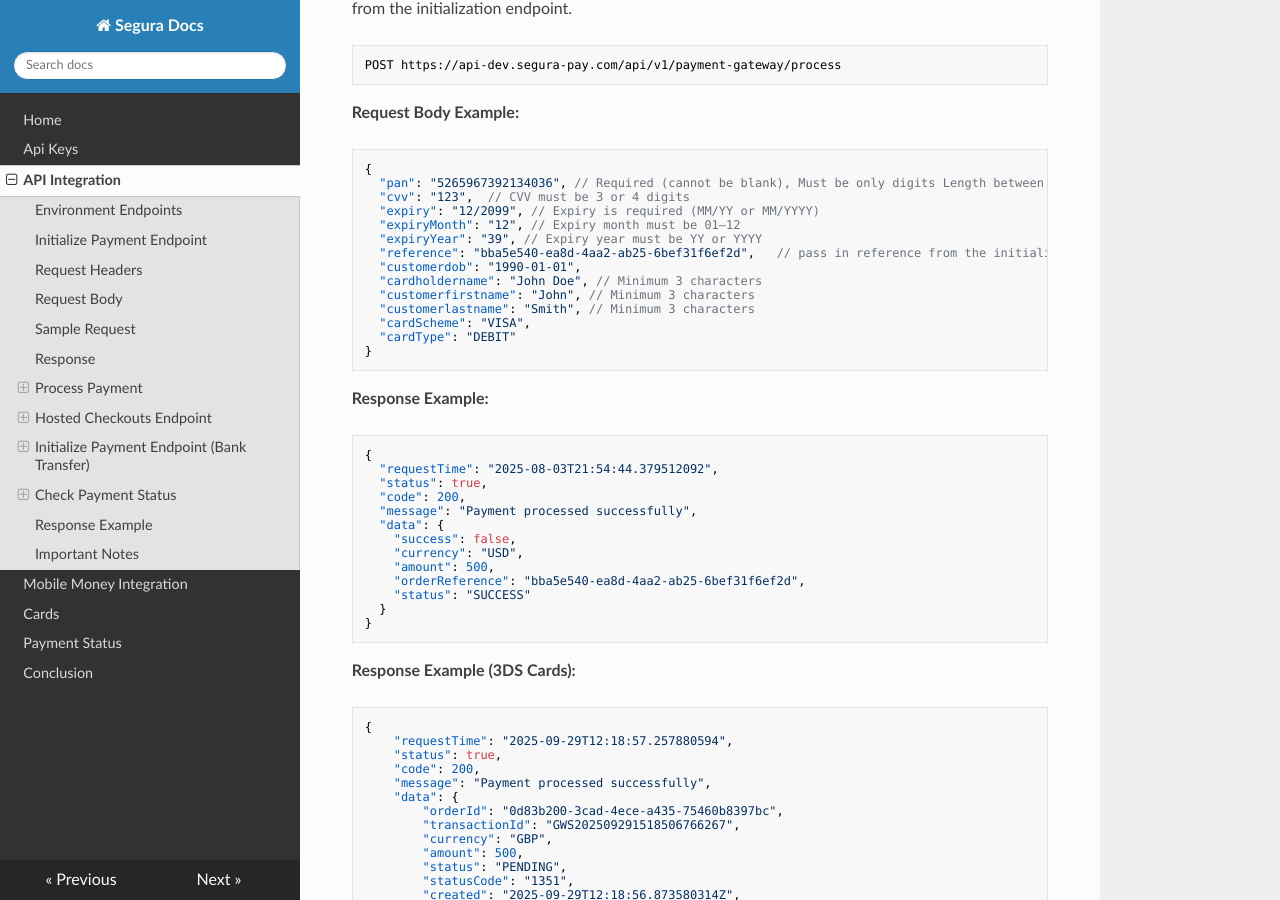
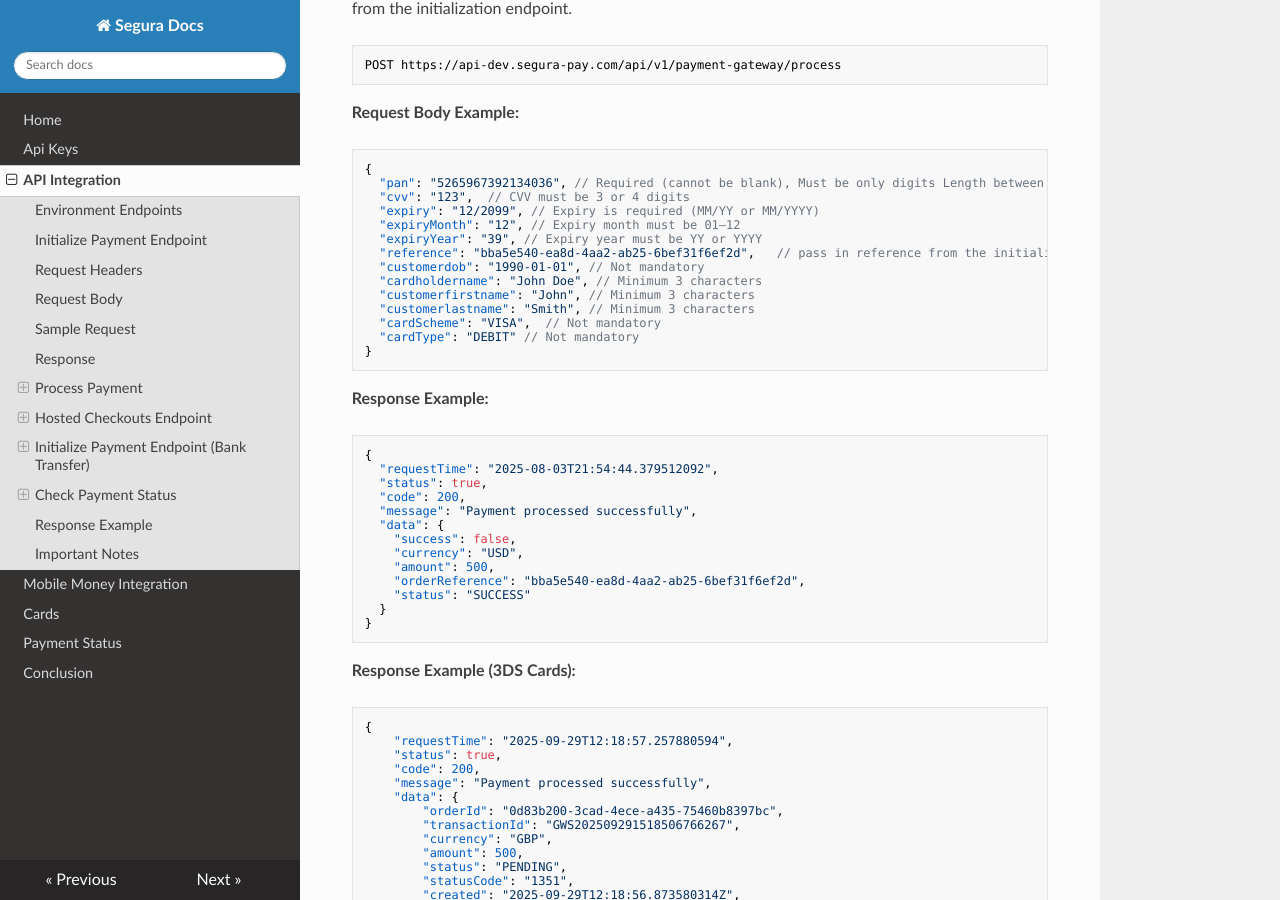
Before and after one commit to Noah-droid/segura, an MkDocs documentation site: the page built from docs/process.md, in a window 1280 px wide and 900 px high, scrolled down 1757 px. Built offline with MkDocs 1.6.1, drawn with Linux system fonts in a browser that asks for light colours; nearby versions of some CDN libraries.

Commit message:
added non mandatory fields

````diff
--- a/docs/process.md
+++ b/docs/process.md
@@ -106,12 +106,12 @@ POST https://api-dev.segura-pay.com/api/v1/payment-gateway/process
   "expiryMonth": "12", // Expiry month must be 01–12
   "expiryYear": "39", // Expiry year must be YY or YYYY
   "reference": "bba5e540-ea8d-4aa2-ab25-6bef31f6ef2d",   // pass in reference from the initialized request
-  "customerdob": "1990-01-01",
+  "customerdob": "1990-01-01", // Not mandatory
   "cardholdername": "John Doe", // Minimum 3 characters
   "customerfirstname": "John", // Minimum 3 characters
   "customerlastname": "Smith", // Minimum 3 characters
-  "cardScheme": "VISA",
-  "cardType": "DEBIT"
+  "cardScheme": "VISA",  // Not mandatory
+  "cardType": "DEBIT" // Not mandatory
 }
 ```
 
````
